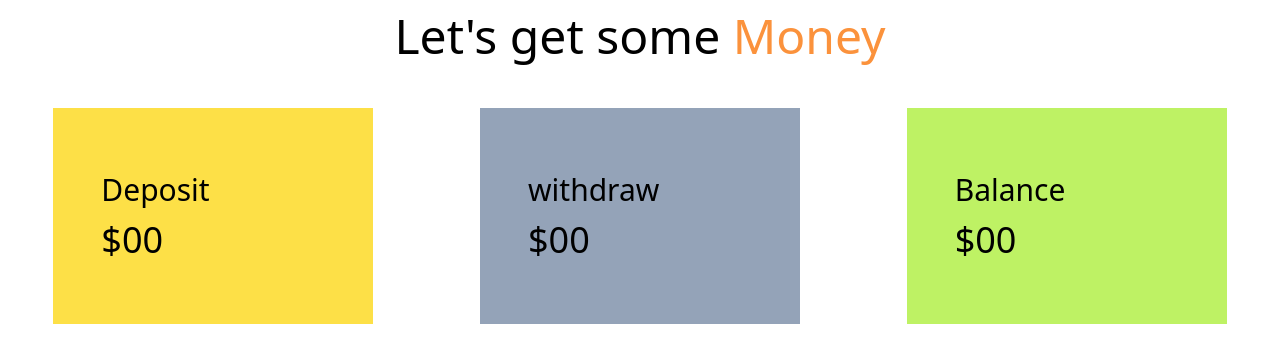
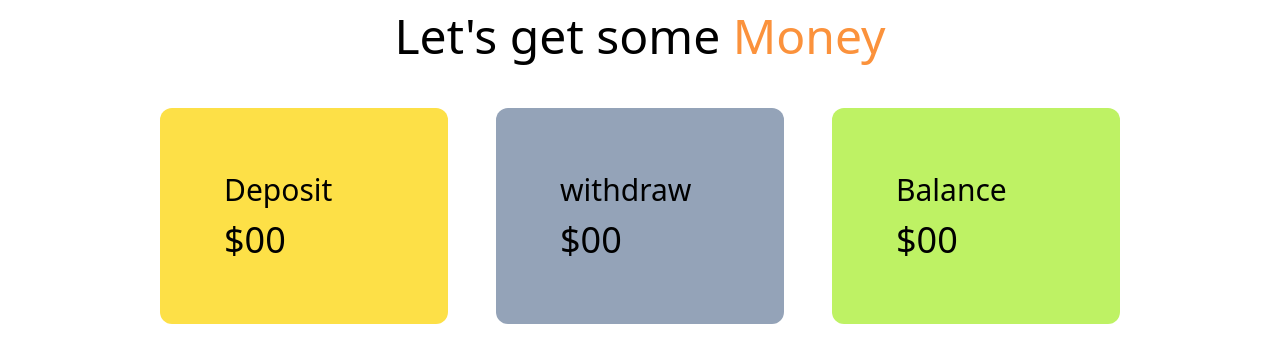
Before and after one commit to sarkarniloy102/Baper_Bank, a plain HTML site: page bank.html in a window 1280 px wide. Drawn offline with nearby package versions, Linux system fonts and the light colour scheme.

Commit message:
some correction in previous section

```diff
--- a/bank.html
+++ b/bank.html
@@ -18,16 +18,16 @@
     <!-- start of add & withdraw box section -->
     <main>
         <section class="mt-12">
-            <div class="grid grid-cols-3">
-                <div class="bg-yellow-300 w-9/12 mx-auto pl-12 py-16">
+            <div class="grid grid-cols-3 w-9/12 gap-12 mx-auto">
+                <div class="bg-yellow-300  rounded-xl  p-16">
                     <p class="text-3xl mb-3">Deposit</p>
                     <p class="text-4xl">$00</p>
                 </div>
-                <div class="bg-slate-400 w-9/12 mx-auto pl-12 py-16">
+                <div class="bg-slate-400  rounded-xl p-16">
                     <p class="text-3xl mb-3">withdraw</p>
                     <p class="text-4xl">$00</p>
                 </div>
-                <div class="bg-lime-300 w-9/12 mx-auto pl-12 py-16">
+                <div class="bg-lime-300  rounded-xl p-16">
                     <p class="text-3xl mb-3">Balance</p>
                     <p class="text-4xl">$00</p>
                 </div>
```
